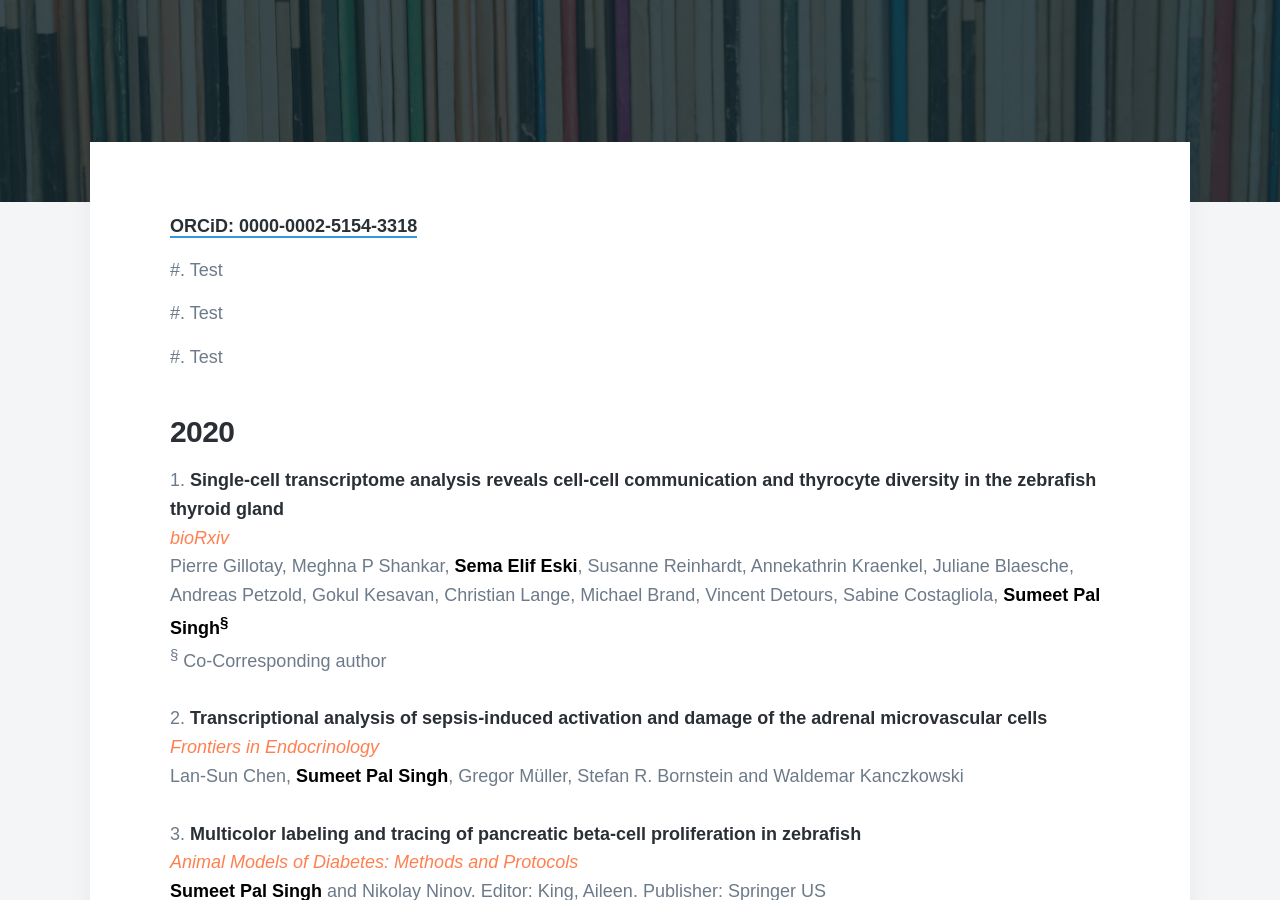
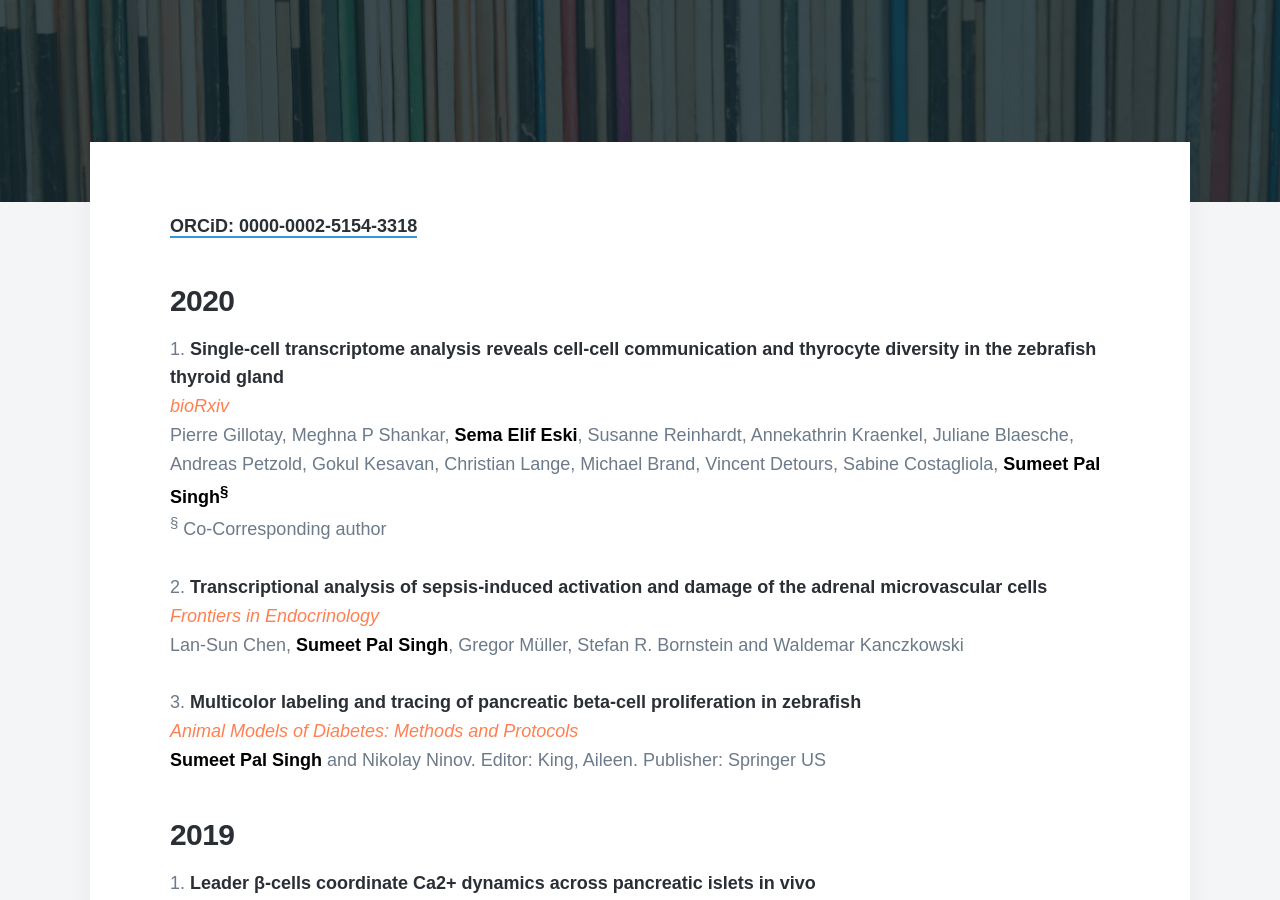
Before and after one commit to sumeetpalsingh/sumeetpalsingh.github.io, a Jekyll site: the page built from _pages/publications.md, in a window 1280 px wide and 900 px high, scrolled down 384 px. Built offline with Jekyll 4.4.1, drawn with Linux system fonts in a browser that asks for light colours; nearby versions of some CDN libraries; some web fonts are replaced.

Commit message:
Update publications.md

```diff
--- a/_pages/publications.md
+++ b/_pages/publications.md
@@ -7,13 +7,6 @@
 
 [ORCiD: 0000-0002-5154-3318](https://orcid.org/0000-0002-5154-3318)
 
-#. Test
-
-#. Test
-
-#. Test
-
-
 ### 2020
 
 1. [Single-cell transcriptome analysis reveals cell-cell communication and thyrocyte diversity in the zebrafish thyroid gland](https://www.biorxiv.org/content/10.1101/2020.01.13.891630v1)
```
Also changed, not shown: other parts of _pages/publications.md (+2 -2 lines).
